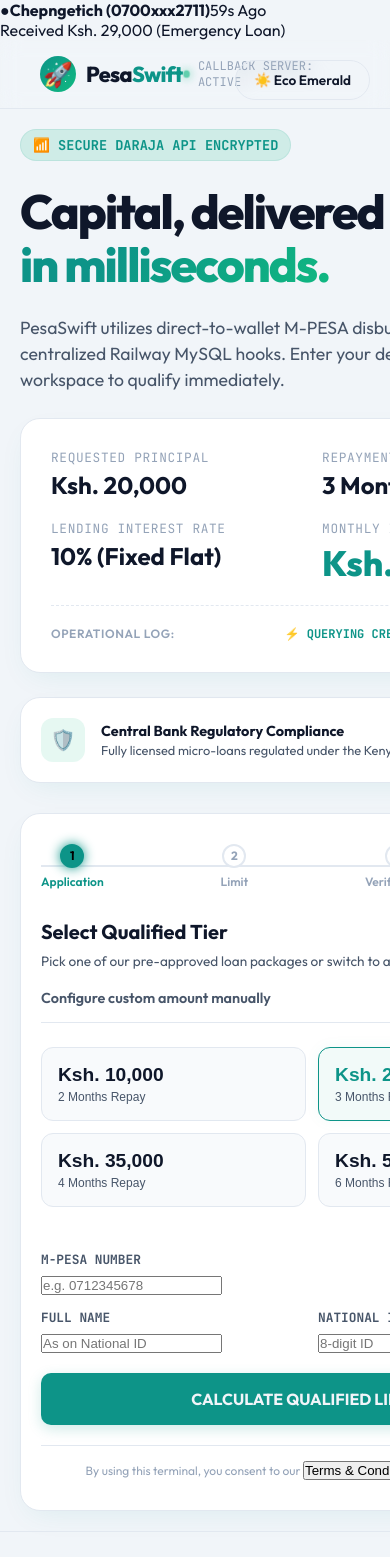
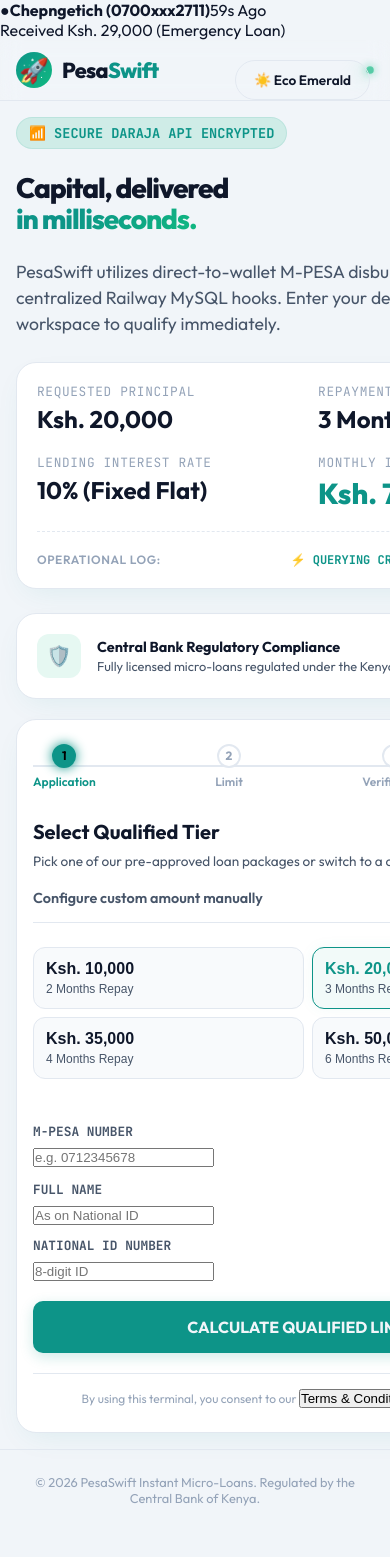
Before and after one commit to Abednego254/pesaswift, a Next.js app: page / in a window 390 px wide. Shown: the top 1557 px of the page. After the commit the page ends 1530 px from the top, so only its background shows below. Built offline with nearby package versions, Linux system fonts and the light colour scheme.

Commit message:
style: implement mobile responsive grids, nav layout adjustments and success confetti styles

```diff
--- a/src/app/globals.css
+++ b/src/app/globals.css
@@ -819,3 +819,111 @@
   color: var(--text-secondary);
   font-family: var(--font-sans);
 }
+
+/* Grids & Layout Adaptations */
+.responsive-form-grid {
+  display: grid;
+  grid-template-columns: 1fr 1fr;
+  gap: 12px;
+}
+
+.responsive-action-grid {
+  display: grid;
+  grid-template-columns: 1fr 2fr;
+  gap: 12px;
+  margin-top: 10px;
+}
+
+@media (max-width: 500px) {
+  .responsive-form-grid {
+    grid-template-columns: 1fr;
+  }
+  .responsive-action-grid {
+    grid-template-columns: 1fr;
+  }
+}
+
+/* Responsive navigation and page spacing */
+@media (max-width: 768px) {
+  .minimal-nav {
+    padding: 12px 16px;
+  }
+  .terminal-status-light span:last-child {
+    display: none; /* Hide status label, keep pulse green dot */
+  }
+  .terminal-heading {
+    font-size: 2rem !important;
+  }
+  .contract-breakdown-card {
+    padding: 20px !important;
+  }
+  .contract-value-large {
+    font-size: 1.8rem !important;
+  }
+}
+
+@media (max-width: 480px) {
+  .workspace-container {
+    padding: 16px !important;
+    gap: 20px !important;
+  }
+  .workspace-hub {
+    padding: 24px 16px !important;
+  }
+  .terminal-heading {
+    font-size: 1.75rem !important;
+  }
+  .tier-selector-grid {
+    gap: 8px !important;
+  }
+  .tier-card-btn {
+    padding: 12px !important;
+  }
+  .tier-amount {
+    font-size: 1rem !important;
+  }
+}
+
+/* CSS Confetti Animations */
+.confetti-container {
+  position: absolute;
+  top: 0; left: 0; width: 100%; height: 100%;
+  pointer-events: none;
+  z-index: 10;
+  overflow: hidden;
+}
+
+.confetti {
+  position: absolute;
+  width: 8px;
+  height: 8px;
+  opacity: 0;
+  animation: fall 4s infinite linear;
+}
+
+.piece-0 { left: 5%; background-color: #00F2FE; animation-delay: 0.2s; animation-duration: 3.2s; }
+.piece-1 { left: 10%; background-color: #8B5CF6; animation-delay: 0.9s; animation-duration: 4.1s; }
+.piece-2 { left: 15%; background-color: #10B981; animation-delay: 1.4s; animation-duration: 3.5s; }
+.piece-3 { left: 20%; background-color: #F59E0B; animation-delay: 2.1s; animation-duration: 4.8s; }
+.piece-4 { left: 25%; background-color: #00F2FE; animation-delay: 0.5s; animation-duration: 3.9s; }
+.piece-5 { left: 30%; background-color: #8B5CF6; animation-delay: 1.8s; animation-duration: 4.3s; }
+.piece-6 { left: 35%; background-color: #10B981; animation-delay: 2.5s; animation-duration: 3.1s; }
+.piece-7 { left: 40%; background-color: #F59E0B; animation-delay: 0.1s; animation-duration: 4.5s; }
+.piece-8 { left: 45%; background-color: #00F2FE; animation-delay: 1.2s; animation-duration: 3.7s; }
+.piece-9 { left: 50%; background-color: #8B5CF6; animation-delay: 2.8s; animation-duration: 4.0s; }
+.piece-10 { left: 55%; background-color: #10B981; animation-delay: 0.6s; animation-duration: 3.3s; }
+.piece-11 { left: 60%; background-color: #F59E0B; animation-delay: 1.9s; animation-duration: 4.6s; }
+.piece-12 { left: 65%; background-color: #00F2FE; animation-delay: 2.3s; animation-duration: 3.8s; }
+.piece-13 { left: 70%; background-color: #8B5CF6; animation-delay: 0.4s; animation-duration: 4.2s; }
+.piece-14 { left: 75%; background-color: #10B981; animation-delay: 1.5s; animation-duration: 3.4s; }
+.piece-15 { left: 80%; background-color: #F59E0B; animation-delay: 2.9s; animation-duration: 4.7s; }
+.piece-16 { left: 85%; background-color: #00F2FE; animation-delay: 0.8s; animation-duration: 3.6s; }
+.piece-17 { left: 90%; background-color: #8B5CF6; animation-delay: 1.1s; animation-duration: 4.4s; }
+.piece-18 { left: 95%; background-color: #10B981; animation-delay: 2.6s; animation-duration: 3.2s; }
+.piece-19 { left: 98%; background-color: #F59E0B; animation-delay: 0.3s; animation-duration: 4.9s; }
+
+@keyframes fall {
+  0% { transform: translateY(-10px) rotate(0deg); opacity: 1; }
+  90% { opacity: 1; }
+  100% { transform: translateY(500px) rotate(360deg); opacity: 0; }
+}
--- a/src/app/page.tsx
+++ b/src/app/page.tsx
@@ -394,7 +394,7 @@
                     required
                   />
                 </div>
-                <div style={{ display: 'grid', gridTemplateColumns: '1fr 1fr', gap: '12px' }}>
+                <div className="responsive-form-grid">
                   <div className="form-group" style={{ marginBottom: 0 }}>
                     <label className="form-input-label">Full Name</label>
                     <input
@@ -463,7 +463,7 @@
 
               {error && <span className="error-message">⚠️ {error}</span>}
 
-              <div style={{ display: 'grid', gridTemplateColumns: '1fr 2fr', gap: '12px', marginTop: '10px' }}>
+              <div className="responsive-action-grid">
                 <button type="button" className="btn-secondary" onClick={() => setCurrentStep(1)}>
                   Back
                 </button>
```
